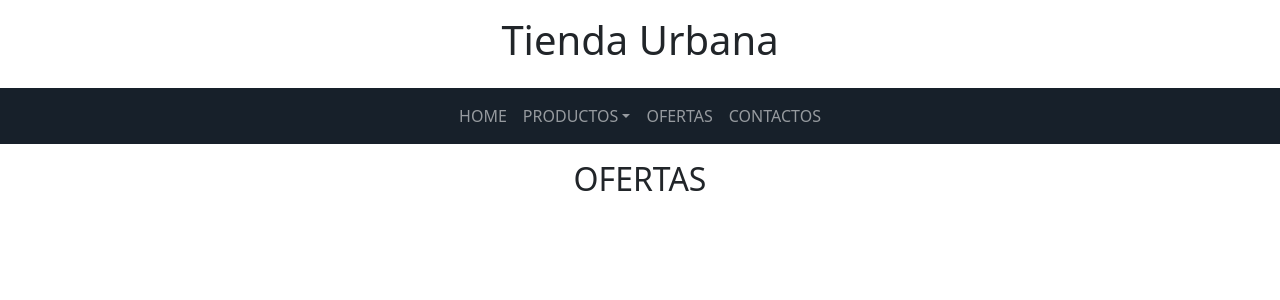
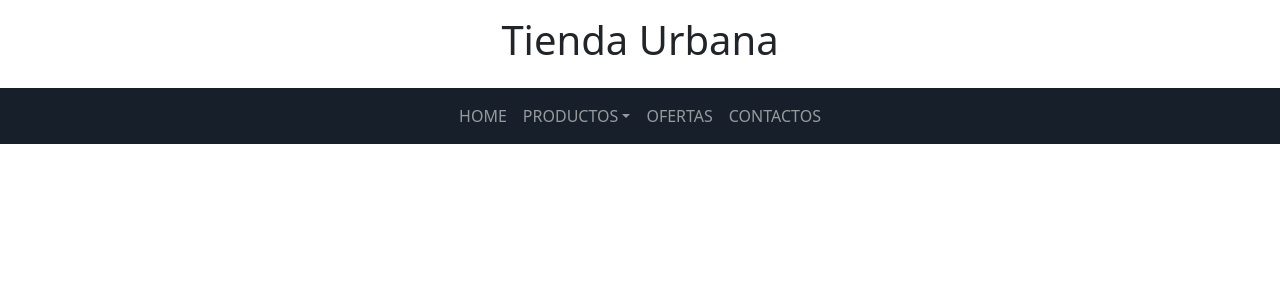
Before and after one commit to caceresivan5/Proyecto-React, a React (Create React App) app: page / in a window 1280 px wide. Shown: the top 300 px of the page. Built offline with nearby package versions, Linux system fonts and the light colour scheme.

Commit message:
Desafio 3

```diff
--- a/src/App.js
+++ b/src/App.js
@@ -11,7 +11,7 @@ class App extends Component{
        <h1>Tienda Urbana</h1>
 
       <NavBar/>
-      <h2>OFERTAS</h2>
+
 
      </div>
 
```
